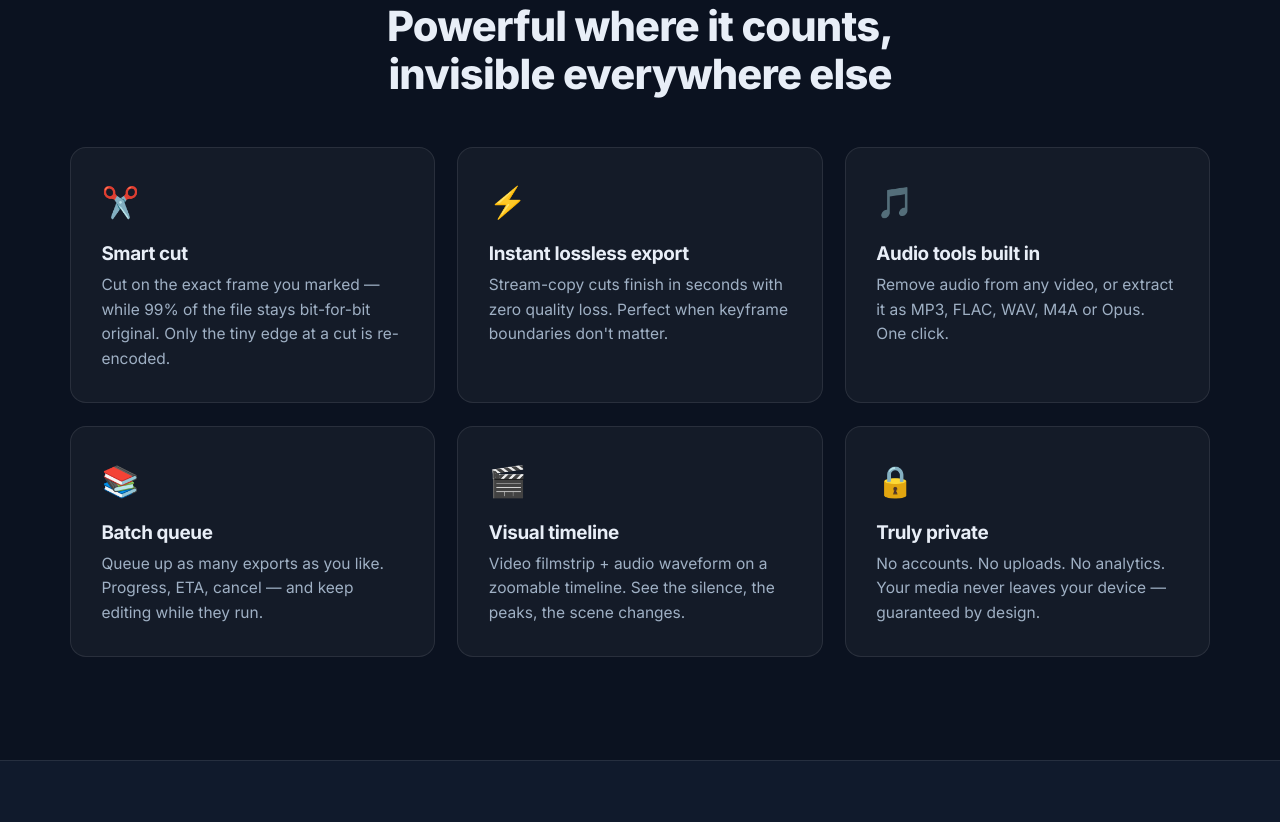
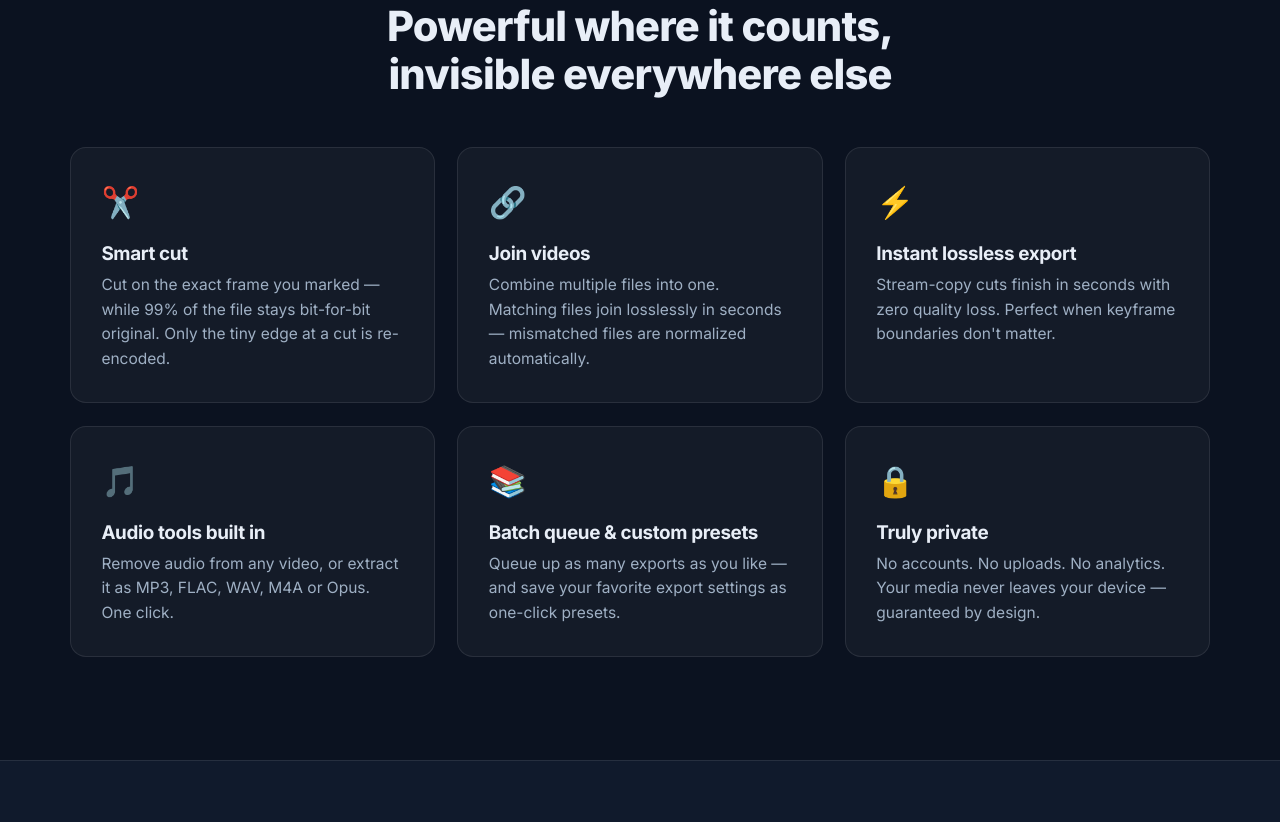
Before and after one commit to debashis-1987/wincut-site, a plain HTML site: page index.html in a window 1280 px wide. Shown: the part 1198-2020 px from the top of the page. Drawn offline with Linux system fonts and the light colour scheme.

Commit message:
Update site for 1.2.0.0: Join videos feature + FAQ, custom presets mention, new Join dialog screenshot

```diff
--- a/css/style.css
+++ b/css/style.css
@@ -163,6 +163,7 @@ h3 { font-size: 1.18rem; font-weight: 650; margin-bottom: 0.5rem; }
 
 /* ---------- Gallery ---------- */
 .gallery { display: grid; grid-template-columns: repeat(2, 1fr); gap: 1.4rem; margin-top: 3rem; }
+.shot:last-child:nth-child(odd) { grid-column: 1 / -1; }
 .shot {
   position: relative; border-radius: var(--radius); overflow: hidden;
   border: 1px solid var(--border); background: none; padding: 0; cursor: zoom-in;
--- a/index.html
+++ b/index.html
@@ -93,24 +93,24 @@
           <p>Cut on the exact frame you marked — while 99% of the file stays bit-for-bit original. Only the tiny edge at a cut is re-encoded.</p>
         </article>
         <article class="card reveal delay-1">
+          <div class="icon">🔗</div>
+          <h3>Join videos</h3>
+          <p>Combine multiple files into one. Matching files join losslessly in seconds — mismatched files are normalized automatically.</p>
+        </article>
+        <article class="card reveal delay-2">
           <div class="icon">⚡</div>
           <h3>Instant lossless export</h3>
           <p>Stream-copy cuts finish in seconds with zero quality loss. Perfect when keyframe boundaries don't matter.</p>
         </article>
-        <article class="card reveal delay-2">
+        <article class="card reveal">
           <div class="icon">🎵</div>
           <h3>Audio tools built in</h3>
           <p>Remove audio from any video, or extract it as MP3, FLAC, WAV, M4A or Opus. One click.</p>
         </article>
-        <article class="card reveal">
+        <article class="card reveal delay-1">
           <div class="icon">📚</div>
-          <h3>Batch queue</h3>
-          <p>Queue up as many exports as you like. Progress, ETA, cancel — and keep editing while they run.</p>
-        </article>
-        <article class="card reveal delay-1">
-          <div class="icon">🎬</div>
-          <h3>Visual timeline</h3>
-          <p>Video filmstrip + audio waveform on a zoomable timeline. See the silence, the peaks, the scene changes.</p>
+          <h3>Batch queue &amp; custom presets</h3>
+          <p>Queue up as many exports as you like — and save your favorite export settings as one-click presets.</p>
         </article>
         <article class="card reveal delay-2">
           <div class="icon">🔒</div>
@@ -181,6 +181,10 @@
           <img src="/wincut-site/assets/04-export-queue-dark.png" alt="Batch export queue with progress and ETA" loading="lazy" />
           <span>Batch queue</span>
         </button>
+        <button class="shot reveal" data-full="/wincut-site/assets/05-join-dialog-light.png">
+          <img src="/wincut-site/assets/05-join-dialog-light.png" alt="Join files dialog with ordered file list and live compatibility hint" loading="lazy" />
+          <span>Join videos</span>
+        </button>
       </div>
     </div>
   </section>
@@ -234,6 +238,10 @@
           <p>Inputs: MP4, MOV, MKV, WebM, AVI, WMV, TS, MP3, WAV, FLAC, M4A, AAC, OGG, Opus and more. Outputs: MP4 (H.264/H.265/AV1), WebM (VP9), GIF, and audio files (MP3, M4A, FLAC, WAV, Opus).</p>
         </details>
         <details class="faq-item reveal">
+          <summary>Can I join multiple videos into one?</summary>
+          <p>Yes — the Join feature combines files in the order you choose. Files with matching parameters are joined losslessly in seconds; mismatched files are automatically normalized first. WinCut tells you exactly what will happen before you start.</p>
+        </details>
+        <details class="faq-item reveal">
           <summary>Will it run on my PC?</summary>
           <p>Windows 10 (1809+) or Windows 11, x64 or ARM64 — the Store handles installation and updates automatically.</p>
         </details>
```
Also changed, not shown: assets/05-join-dialog-light.png (added).
